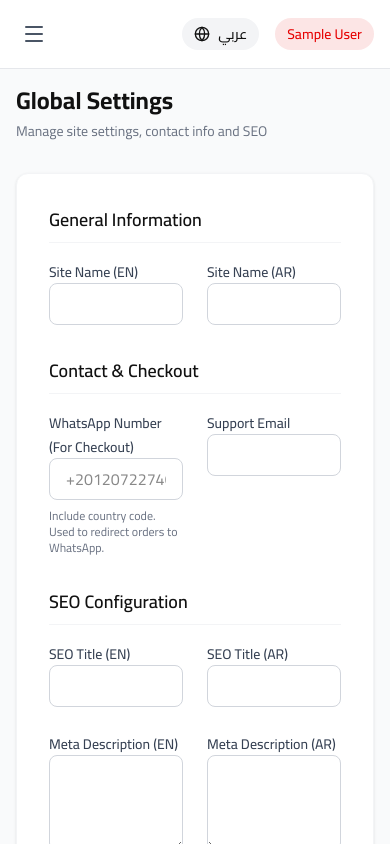
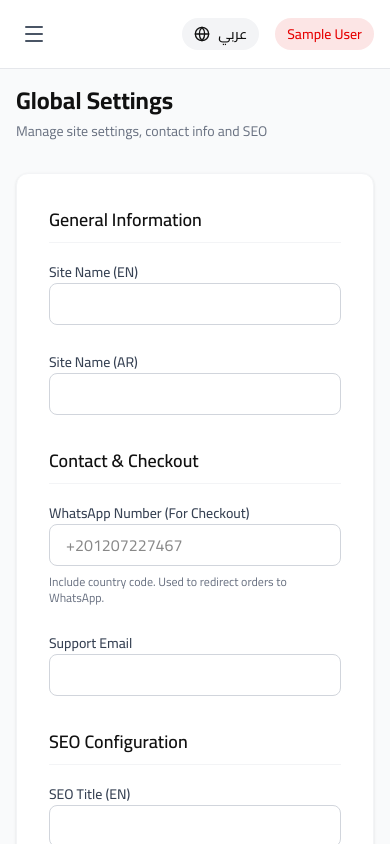
Before and after one commit to Abdosalh998/SMG-Website, a React (Vite) app in the folder frontend/: page /admin/settings in a window 390 px wide. Built offline with nearby package versions, Linux system fonts and the light colour scheme; no server answers; sample sign-in values are in the browser's storage.

Commit message:
fix: AdminSettingsPage layout responsiveness on mobile

```diff
--- a/frontend/src/pages/admin/AdminSettingsPage.jsx
+++ b/frontend/src/pages/admin/AdminSettingsPage.jsx
@@ -61,7 +61,7 @@
             <h3 className="text-lg font-semibold text-dark border-b border-gray-100 pb-2 mb-4">
               {lang === 'ar' ? 'معلومات الموقع' : 'General Information'}
             </h3>
-            <div className="grid grid-cols-2 gap-6">
+            <div className="grid grid-cols-1 md:grid-cols-2 gap-6">
               <div className="space-y-2">
                 <label className="text-sm font-medium text-gray-700">{lang === 'ar' ? 'اسم الموقع (إنجليزي)' : 'Site Name (EN)'}</label>
                 <input type="text" name="siteNameEn" dir="ltr" value={settings.siteNameEn || ''} onChange={handleChange} className="w-full border border-gray-300 rounded-lg px-4 py-2 focus:ring-primary focus:outline-none text-start" />
@@ -78,7 +78,7 @@
             <h3 className="text-lg font-semibold text-dark border-b border-gray-100 pb-2 mb-4">
               {lang === 'ar' ? 'التواصل والدفع' : 'Contact & Checkout'}
             </h3>
-            <div className="grid grid-cols-2 gap-6">
+            <div className="grid grid-cols-1 md:grid-cols-2 gap-6">
               <div className="space-y-2">
                 <label className="text-sm font-medium text-gray-700">
                   {lang === 'ar' ? 'رقم واتساب (للطلبات)' : 'WhatsApp Number (For Checkout)'}
@@ -111,7 +111,7 @@
             <h3 className="text-lg font-semibold text-dark border-b border-gray-100 pb-2 mb-4">
               {lang === 'ar' ? 'إعدادات SEO' : 'SEO Configuration'}
             </h3>
-            <div className="grid grid-cols-2 gap-6 mb-6">
+            <div className="grid grid-cols-1 md:grid-cols-2 gap-6 mb-6">
               <div className="space-y-2">
                 <label className="text-sm font-medium text-gray-700">{lang === 'ar' ? 'عنوان SEO (إنجليزي)' : 'SEO Title (EN)'}</label>
                 <input type="text" name="seoTitleEn" dir="ltr" value={settings.seoTitleEn || ''} onChange={handleChange} className="w-full border border-gray-300 rounded-lg px-4 py-2 focus:ring-primary focus:outline-none text-start" />
@@ -121,7 +121,7 @@
                 <input type="text" name="seoTitleAr" dir="rtl" value={settings.seoTitleAr || ''} onChange={handleChange} className="w-full border border-gray-300 rounded-lg px-4 py-2 font-arabic focus:ring-primary focus:outline-none" />
               </div>
             </div>
-            <div className="grid grid-cols-2 gap-6">
+            <div className="grid grid-cols-1 md:grid-cols-2 gap-6">
               <div className="space-y-2">
                 <label className="text-sm font-medium text-gray-700">{lang === 'ar' ? 'الوصف التعريفي (إنجليزي)' : 'Meta Description (EN)'}</label>
                 <textarea name="seoDescriptionEn" dir="ltr" value={settings.seoDescriptionEn || ''} onChange={handleChange} className="w-full border border-gray-300 rounded-lg px-4 py-2 focus:ring-primary focus:outline-none h-24 text-start" />
```
